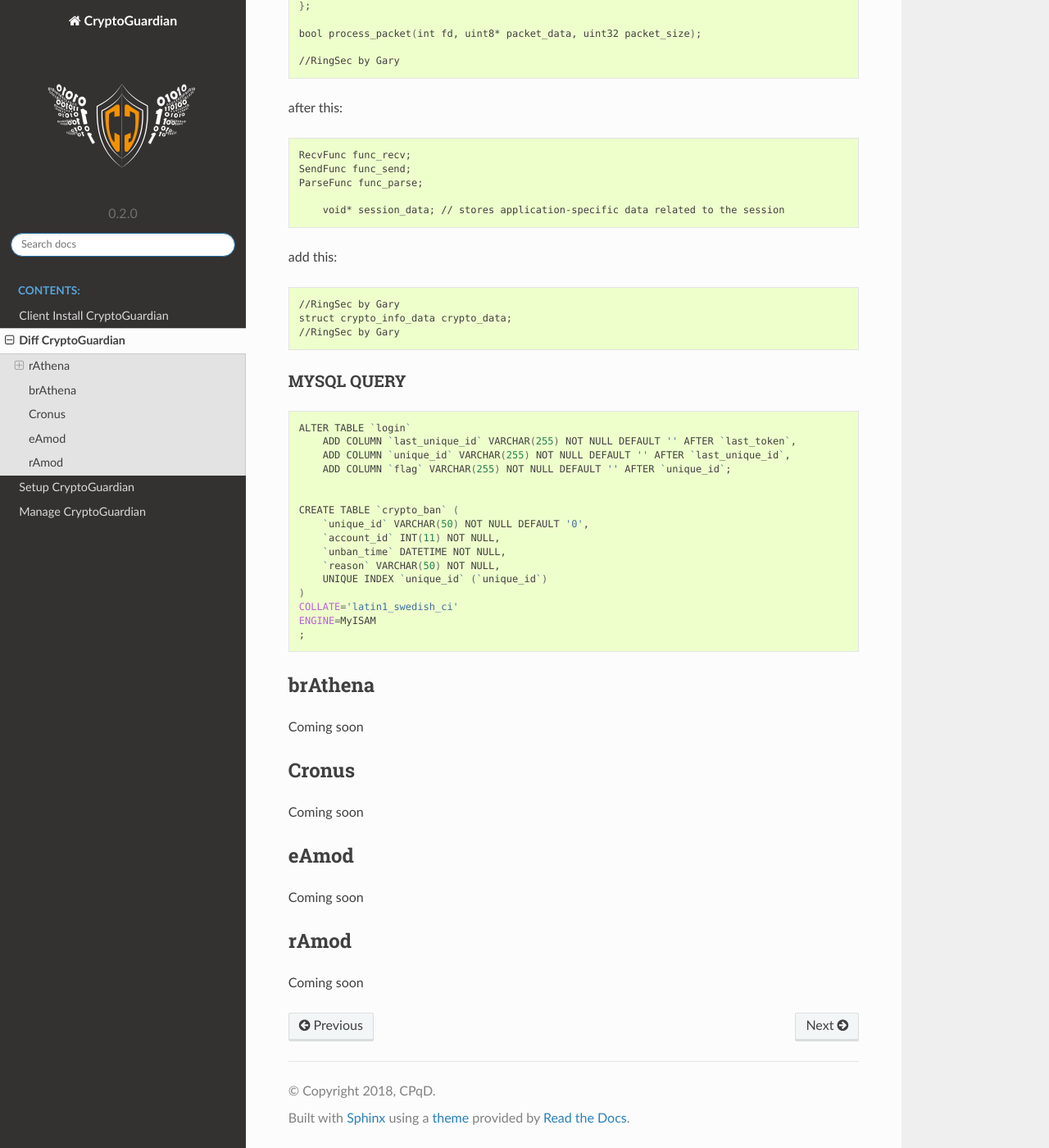
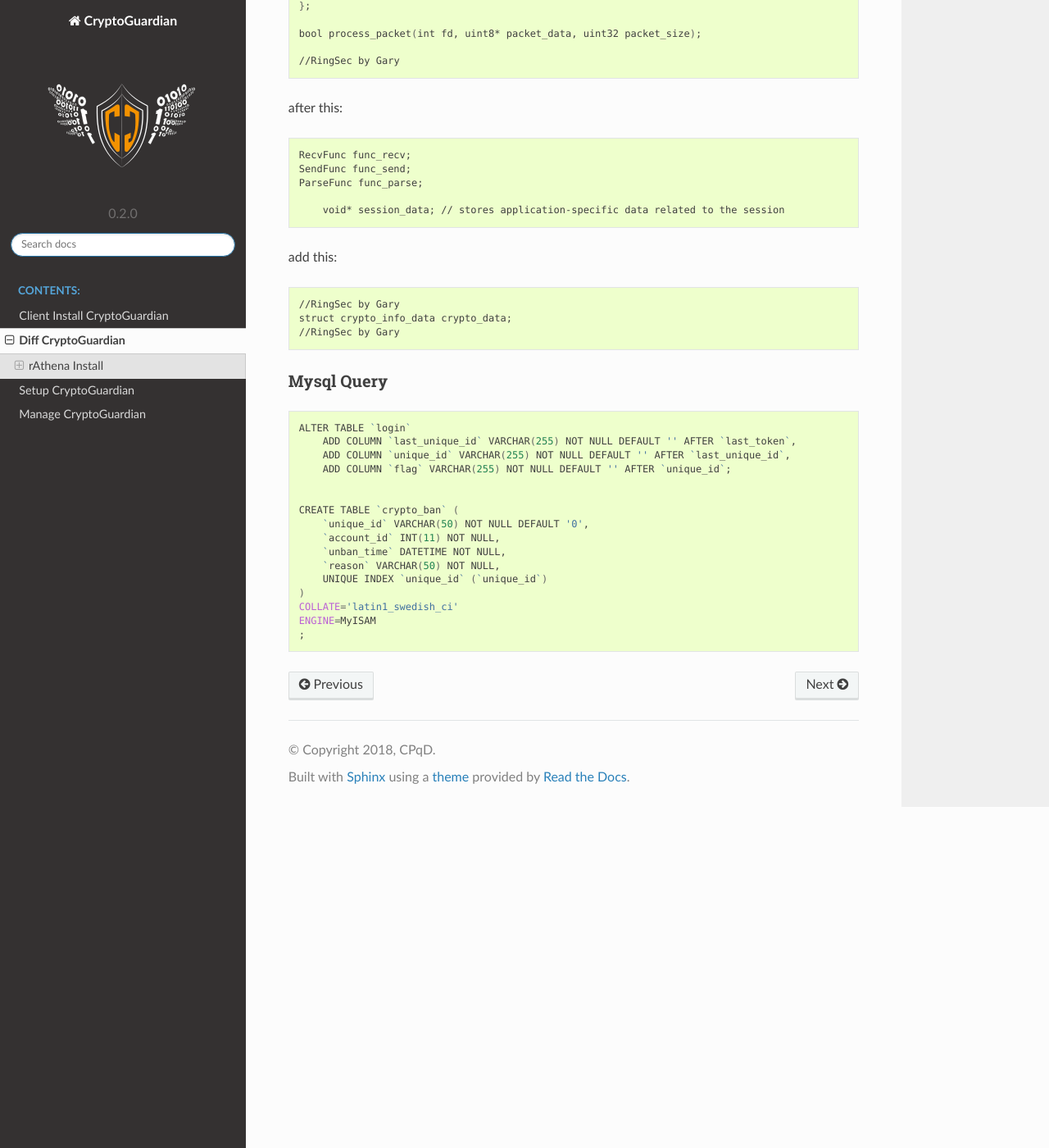
Before and after one commit to AsiaGenius/CryptoGuardian, a Sphinx documentation site: the page built from docs/rathena.rst, in a window 1280 px wide and 1400 px high, scrolled down 10391 px. Shown: the whole window at 82% size. Built offline with Sphinx 7.4.7 and the Read the Docs theme 2.0.0, drawn with Linux system fonts in a browser that asks for light colours; some of the changed text lies outside the part shown.

Commit message:
rAthena FIX

```diff
--- a/docs/index.rst
+++ b/docs/index.rst
@@ -12,7 +12,7 @@ CryptoGuardian is a shield for Ragnarok Online and also for some other games tha
    :glob:
 
    install
-   emulator
+   rathena
    dashboard
    manage
 
--- a/docs/emulator.rst
+++ b/docs/rathena.rst
@@ -2,7 +2,7 @@
 Diff CryptoGuardian
 ========
 
-rAthena
+rAthena Install
 ====
 
 Source DIFF
@@ -641,7 +641,7 @@ add this:
 
 
 
-MYSQL QUERY
+Mysql Query
 -------------
 
 .. code-block:: bash
@@ -663,25 +663,6 @@ MYSQL QUERY
     ENGINE=MyISAM
     ;
 
-==================
-==================
-
-brAthena
-=====
-Coming soon
-
-Cronus
-=====
-Coming soon
 
 
-eAmod
-=====
-Coming soon
-
-
-rAmod
-=====
-Coming soon
-
 .. _Apache Foundation: https://kafka.apache.org
```
